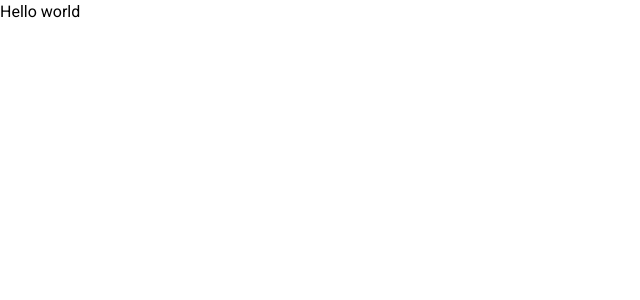
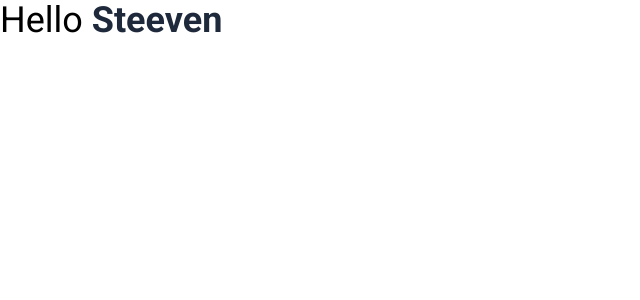
Before and after one commit to teksaglobalindonesia/next-wihope-2026, a Next.js app: page / in a window 1280 px wide. Shown: the top 300 px of the page, without its empty margins (0-640 px from the left). Built offline with nearby package versions, Linux system fonts and the light colour scheme.

Commit message:
Change Name

```diff
--- a/app/page.tsx
+++ b/app/page.tsx
@@ -1,3 +1,3 @@
 export default function Page() {
-  return <p>Hello world</p>;
+  return <p className="text-4xl">Hello <span className="font-bold bg-slate-800 bg-clip-text text-transparent">Steeven</span></p>;
 }
```
Also changed, not shown: 1 other file (tests, documents, lock files or other folders).
